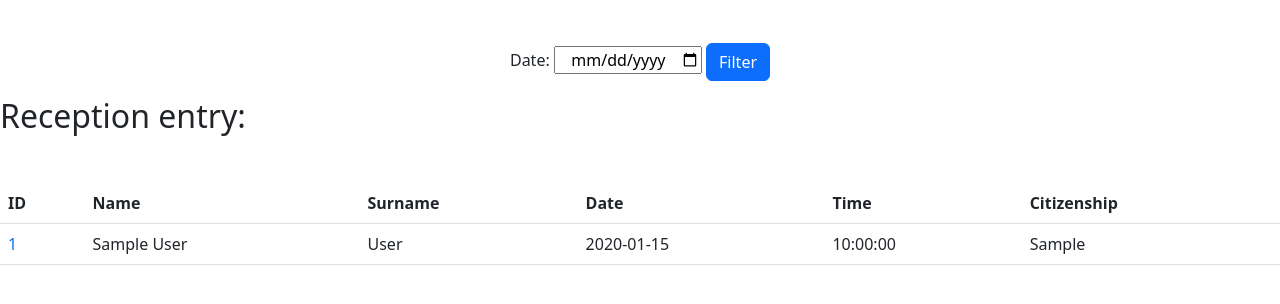
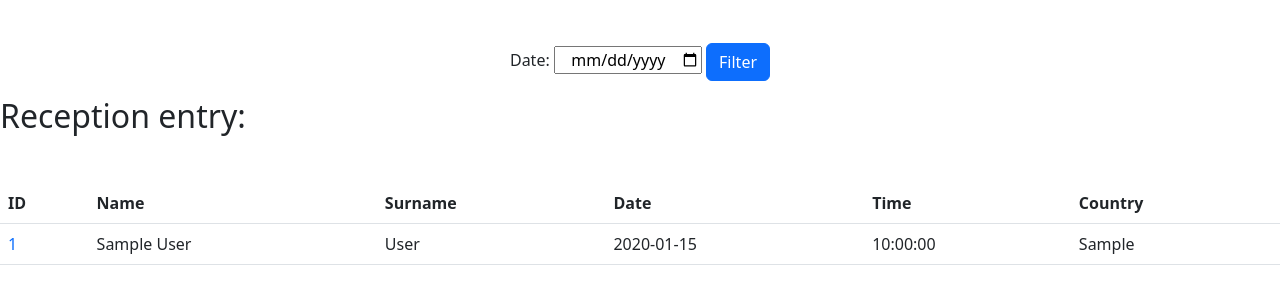
Before and after one commit to kremazar/QuickReg, a Flask app: page /reception in a window 1280 px wide. Shown: the part 142-446 px from the top of the page. Run offline with Flask 3, Linux system fonts and the light colour scheme; tables that the repository leaves empty hold one stand-in row (values such as "Sample post").

Commit message:
reception

```diff
--- a/app/routes.py
+++ b/app/routes.py
@@ -255,6 +255,9 @@ def upload_documents(user_id):
     lines_back = text_back.groupby('block_num')['text'].apply(list)
     conf_back = text_back.groupby(['block_num'])['conf'].mean()
 
+    for i in range(len(lines_back)):
+        print("level stražnja:", i, ": ", lines_back.iloc[i])
+
     try:
         residence2 = lines_back.iloc[0][2]
         user.residence = lines_back.iloc[0][1] + " " + residence2
@@ -267,10 +270,9 @@ def upload_documents(user_id):
 
 
     db.session.commit()
-    for i in range(len(lines_back)):
-        print("level stražnja:", i, ": ", lines_back.iloc[i])
 
-        return redirect(url_for('profile', user_id=user.id))
+
+    return redirect(url_for('profile', user_id=user.id))
 
 
 @app.route('/profile/<int:user_id>', methods=['GET', 'POST'])
--- a/app/templates/reception.html
+++ b/app/templates/reception.html
@@ -18,7 +18,7 @@
                     <th>Surname</th>
                     <th>Date</th>
                     <th>Time</th>
-                    <th>Citizenship</th>
+                    <th>Country</th>
                 </tr>
             </thead>
             <tbody id="table-body">
@@ -29,7 +29,7 @@
                     <td>{{ entry.user.surname }}</td>
                     <td>{{ entry.entry_date.strftime('%Y-%m-%d') }}</td>
                     <td>{{ entry.entry_time.strftime('%H:%M:%S') }}</td>
-                    <td>{{ entry.user.citizenship}}</td>
+                    <td>{{ entry.user.country}}</td>
                 </tr>
                 {% endfor %}
             </tbody>
```
Also changed, not shown: app.db.
